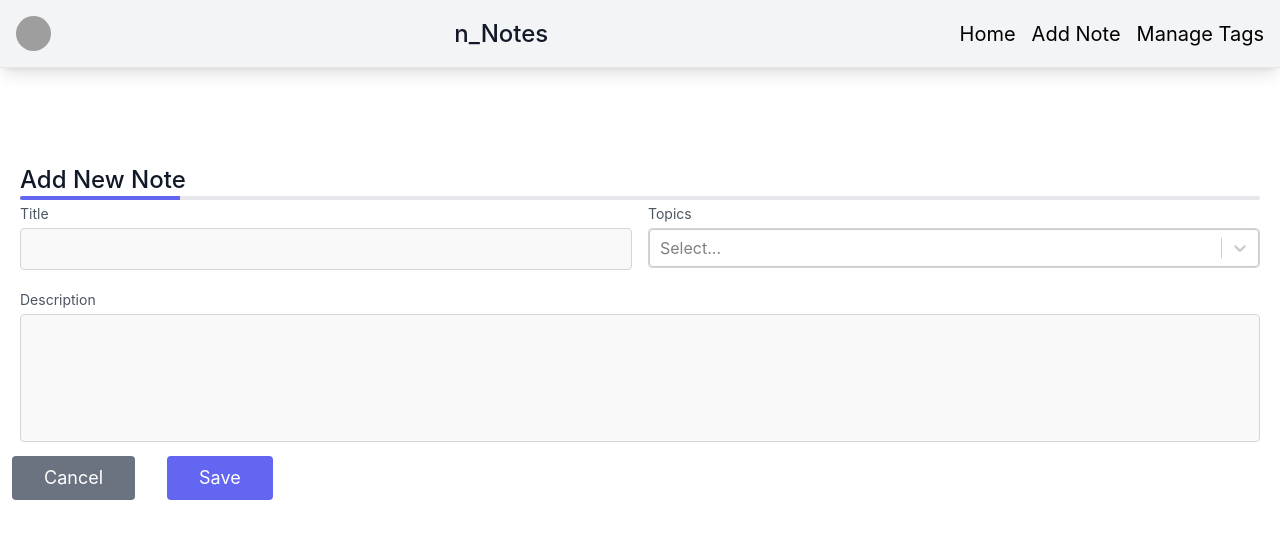
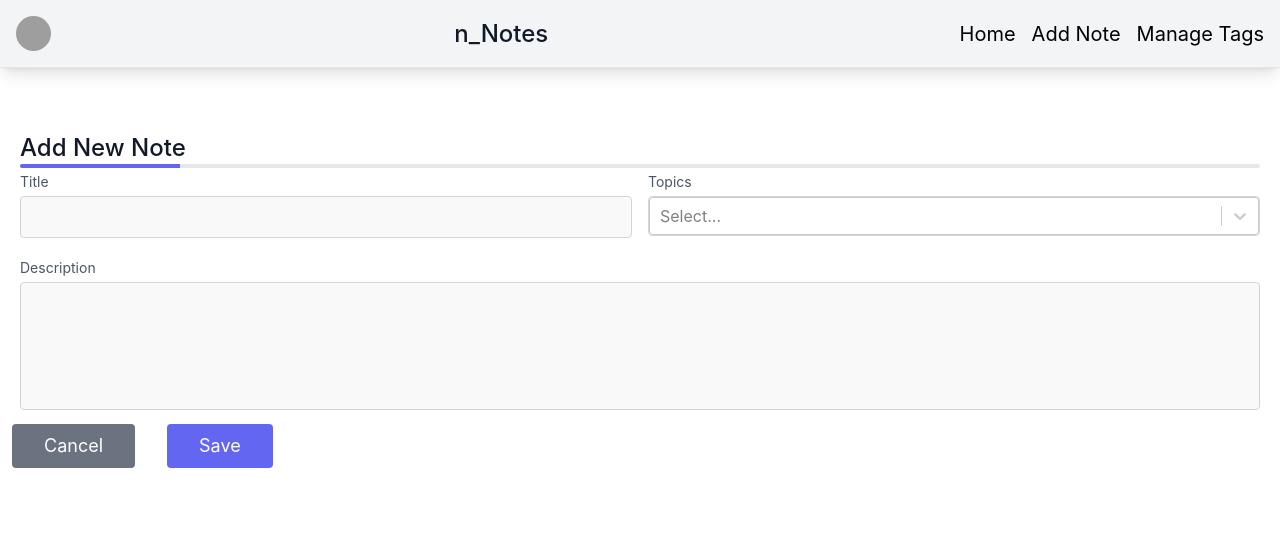
Before and after one commit to num-js/nNotes-FrontEnd, a React (Create React App) app: page /new-note in a window 1280 px wide. Shown: the top 538 px of the page. Built offline with nearby package versions, Linux system fonts and the light colour scheme; grey boxes are pictures that could not be loaded.

Commit message:
margin top/bottom fix

```diff
--- a/src/Components/NoteDetails.tsx
+++ b/src/Components/NoteDetails.tsx
@@ -16,7 +16,7 @@
     return (
         <>
             <section className="relative text-gray-600 body-font">
-                <div className="container px-5 py-24 mx-auto">
+                <div className="container px-5 py-16 mx-auto">
 
                     <div className="flex justify-between">
                         <h1 className="mb-2 text-2xl font-medium text-gray-900 title-font sm:mb-0">{note.title}</h1>
--- a/src/pages/EditNote.tsx
+++ b/src/pages/EditNote.tsx
@@ -37,7 +37,7 @@
     return (
         <>
             <section className="relative text-gray-600 body-font">
-                <div className="container px-5 py-24 mx-auto">
+                <div className="container px-5 py-16 mx-auto">
 
                     <div className="flex flex-col">
                         <h1 className="mb-2 text-2xl font-medium text-gray-900 title-font sm:mb-0">Edit Note</h1>
--- a/src/pages/Home.tsx
+++ b/src/pages/Home.tsx
@@ -34,7 +34,7 @@
     return (
         <>
             <section className="relative text-gray-600 body-font">
-                <div className="container px-5 py-24 mx-auto">
+                <div className="container px-5 py-16 mx-auto">
 
                     <div>
                         <div className="mx-auto">
--- a/src/pages/NewNote.tsx
+++ b/src/pages/NewNote.tsx
@@ -27,7 +27,7 @@
     return (
         <>
             <section className="relative text-gray-600 body-font">
-                <div className="container px-5 py-24 mx-auto">
+                <div className="container px-5 py-16 mx-auto">
 
 
                     <div className="flex flex-col">
```
